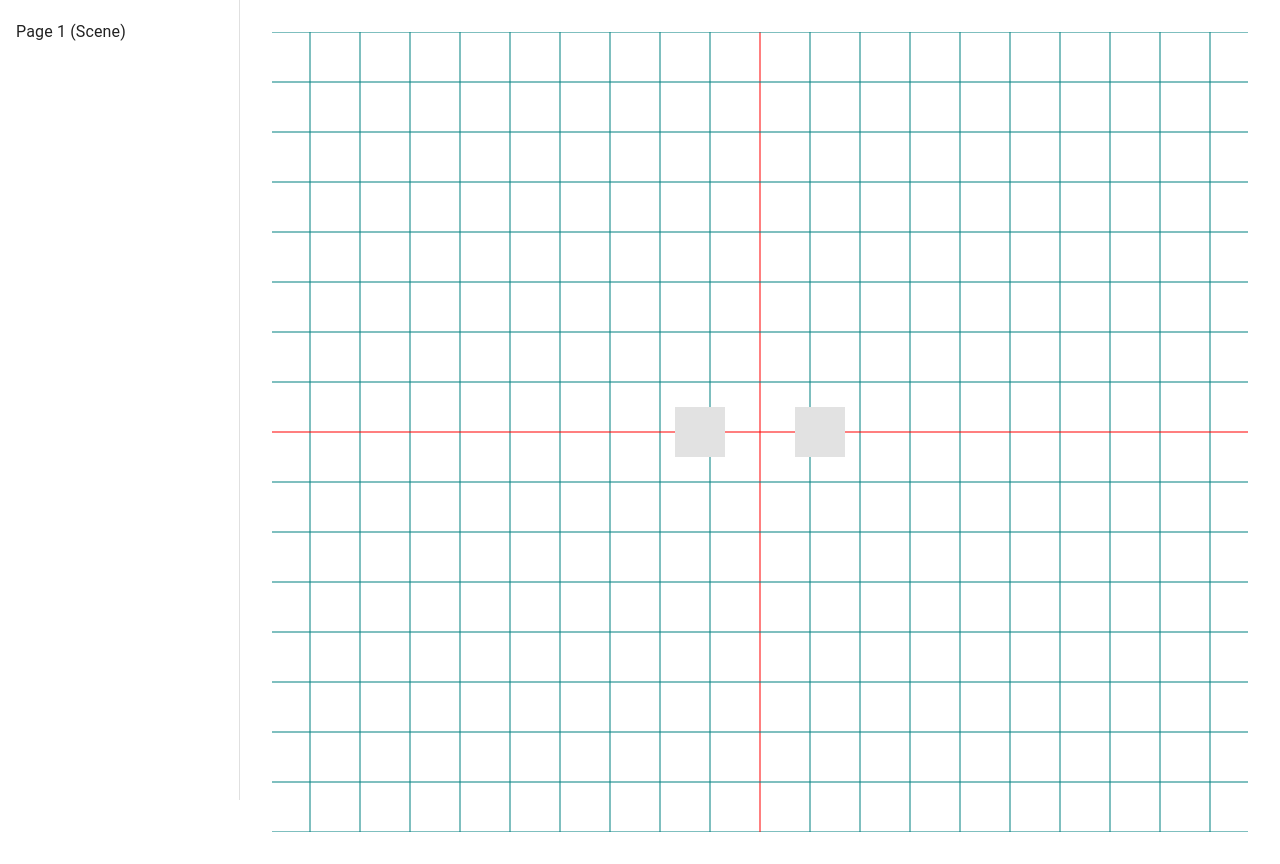
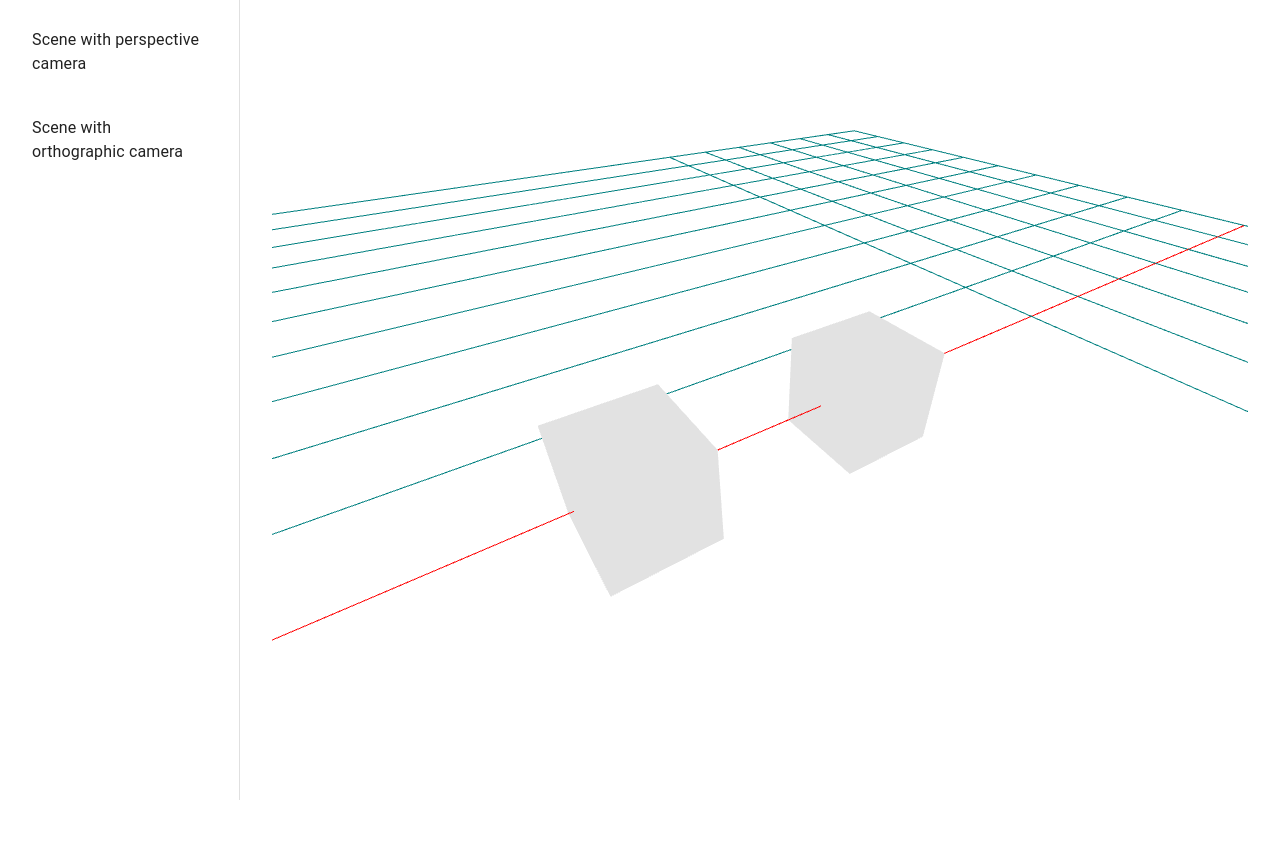
Before and after one commit to xydian/frontend-intro, a React (Vite) app in the folder react/: page / in a window 1280 px wide. Built offline with nearby package versions, Linux system fonts and the light colour scheme.

Commit message:
Add second page

```diff
--- a/react/src/App.tsx
+++ b/react/src/App.tsx
@@ -1,9 +1,22 @@
-import { Drawer, List, ListItem, ListItemText } from '@mui/material'
+import {
+  Drawer,
+  List,
+  ListItem,
+  ListItemButton,
+  ListItemText,
+} from '@mui/material'
 import { Outlet } from 'react-router-dom'
 import { Box } from './components'
+import { Object3D, Vector3 } from 'three'
+import { useEffect } from 'react'
 
 function App() {
   const drawerWidth = 240
+
+  useEffect(() => {
+    // ModuGen uses the z-axis as the default up direction
+    Object3D.DEFAULT_UP = new Vector3(0, 0, 1)
+  }, [])
 
   return (
     <Box display="flex">
@@ -23,7 +36,15 @@ function App() {
       >
         <List>
           <ListItem>
-            <ListItemText>Page 1 (Scene)</ListItemText>
+            <ListItemButton href="/">
+              <ListItemText>Scene with perspective camera</ListItemText>
+            </ListItemButton>
+          </ListItem>
+
+          <ListItem>
+            <ListItemButton href="/page2">
+              <ListItemText>Scene with orthographic camera</ListItemText>
+            </ListItemButton>
           </ListItem>
         </List>
       </Drawer>
--- a/react/src/main.tsx
+++ b/react/src/main.tsx
@@ -3,6 +3,7 @@ import ReactDOM from 'react-dom/client'
 import App from './App.tsx'
 import { RouterProvider, createBrowserRouter } from 'react-router-dom'
 import Page1 from './pages/page1.tsx'
+import Page2 from './pages/page2.tsx'
 
 const router = createBrowserRouter([
   {
@@ -13,6 +14,10 @@ const router = createBrowserRouter([
         path: '/',
         element: <Page1 />,
       },
+      {
+        path: '/page2',
+        element: <Page2 />,
+      },
     ],
   },
 ])
--- a/react/src/pages/page1.tsx
+++ b/react/src/pages/page1.tsx
@@ -1,43 +1,14 @@
 import { Canvas } from '@react-three/fiber'
-import React, { ReactElement, useEffect } from 'react'
-import {
-  Box,
-  MapControls,
-  OrbitControls,
-  OrthographicCamera,
-} from '@react-three/drei'
-import { Euler, Object3D, Vector3 } from 'three'
+import React, { ReactElement } from 'react'
+import { Box, OrbitControls } from '@react-three/drei'
+import { Euler } from 'three'
 
 const Page1 = (): ReactElement => {
-  useEffect(() => {
-    // ModuGen uses the z-axis as the default up direction
-    Object3D.DEFAULT_UP = new Vector3(0, 0, 1)
-  }, [])
-
-  // return (
-  //   <>
-  //     <Canvas
-  //       style={{ height: '100vH' }}
-  //       camera={{ position: [-2, -3, 3], up: [0, 0, 1] }}
-  //     >
-  //       <ambientLight />
-  //       <pointLight position={[10, 10, 10]} />
-  //       <Box position={[-1.2, 0, 0]} />
-  //       <Box position={[1.2, 0, 0]} />
-  //       <gridHelper
-  //         args={[20, 20, 0xff0000, 'teal']}
-  //         rotation={new Euler(1.5708)}
-  //       />
-  //       <OrbitControls />
-  //     </Canvas>
-  //   </>
-  // )
-
   return (
     <>
       <Canvas
         style={{ height: '100vH' }}
-        // camera={{ position: [-2, -3, 3], up: [0, 0, 1] }}
+        camera={{ position: [-2, -3, 3], up: [0, 0, 1] }}
       >
         <ambientLight />
         <pointLight position={[10, 10, 10]} />
@@ -47,30 +18,7 @@ const Page1 = (): ReactElement => {
           args={[20, 20, 0xff0000, 'teal']}
           rotation={new Euler(1.5708)}
         />
-
-        <OrthographicCamera
-          makeDefault
-          position={[0, 0, 3]}
-          // zoom={orthoZoom || orthoCameraZoom}
-          zoom={50}
-          up={[0, 0, 1]}
-        />
-
-        <MapControls
-          makeDefault
-          // ref={mapControlsRef}
-          // enabled={!isLocked}
-          enableRotate={false}
-          autoRotate={false}
-          // target={rotationTarget.v}
-          target={[0, 0, 0]}
-          dampingFactor={1}
-          // this is needed as we not only want to move in a birds-eye-view but
-          // also want to e.g. jump into the local view of a wall (together with
-          // position and target)
-          // test
-          screenSpacePanning={true}
-        />
+        <OrbitControls />
       </Canvas>
     </>
   )
```
